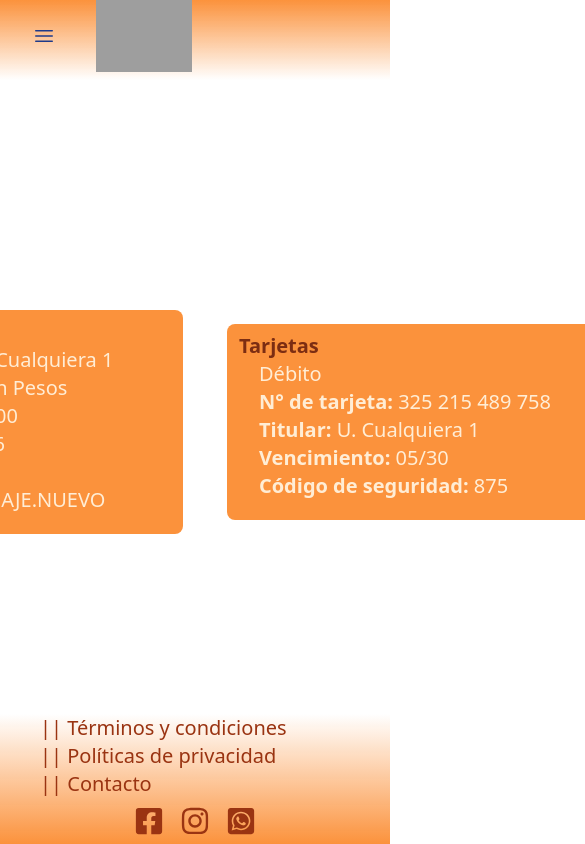
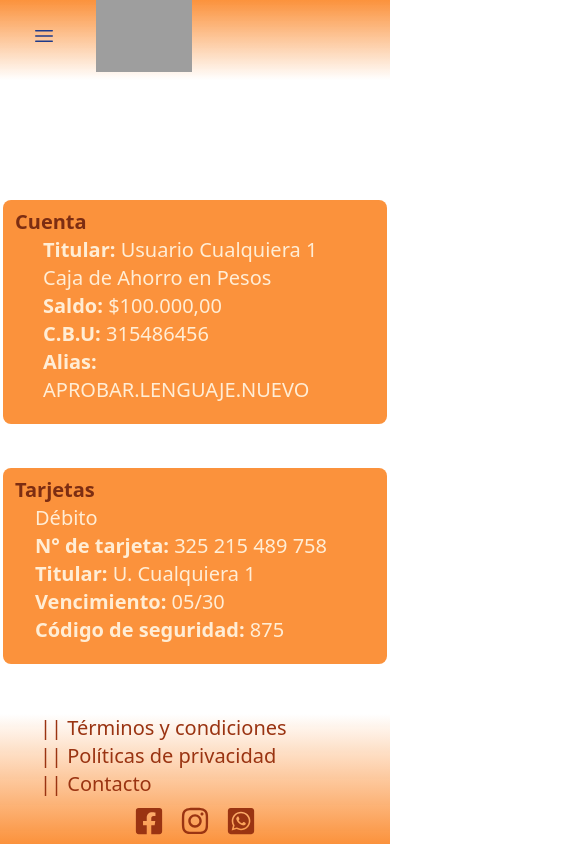
Before and after one commit to jorgecaballer0/sprint2-itba, a React (Vite) app: page /cuenta in a window 390 px wide. Shown: the top 844 px of the page, 585 px wide, since content can reach past the window. Built offline with nearby package versions, Linux system fonts and the light colour scheme; grey boxes are pictures that could not be loaded.

Commit message:
Ajustado footer y header a la pantalla

```diff
--- a/src/components/cuentas/Cuentas.jsx
+++ b/src/components/cuentas/Cuentas.jsx
@@ -4,7 +4,7 @@ import data from "../../utils/datos.json";
 const Cuentas = () => {
   return (
     <>
-      <div className="flex justify-center items-center gap-6">
+      <div className="flex justify-center items-center gap-6 sm:flex-col">
         <div className="flex justify-center">
           <div className="bg-orange-400 w-96 m-5 rounded-lg text-xl text-orange-900 ">
             <h5 className="font-bold ml-3 mt-2">Cuenta</h5>
```
